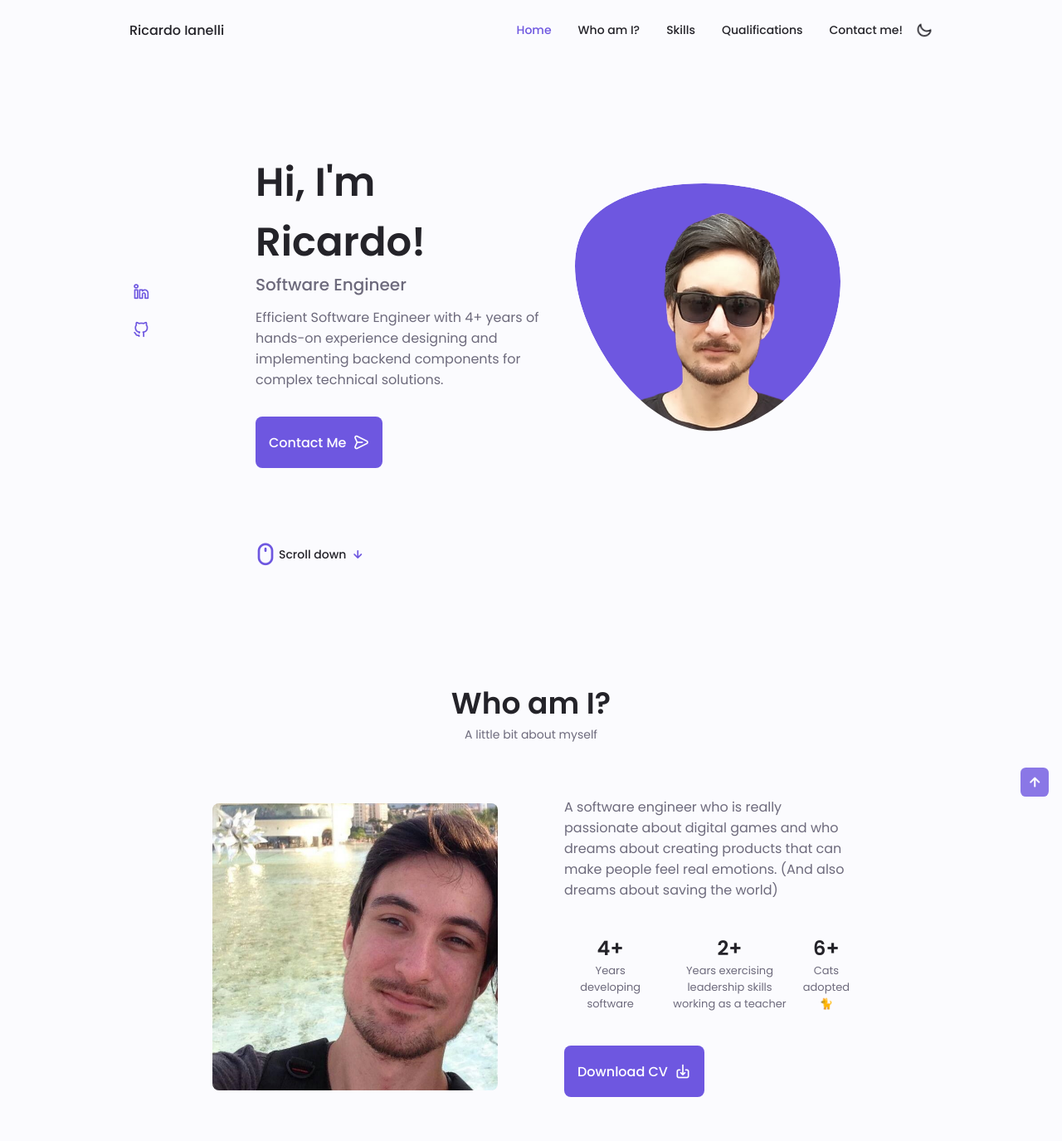
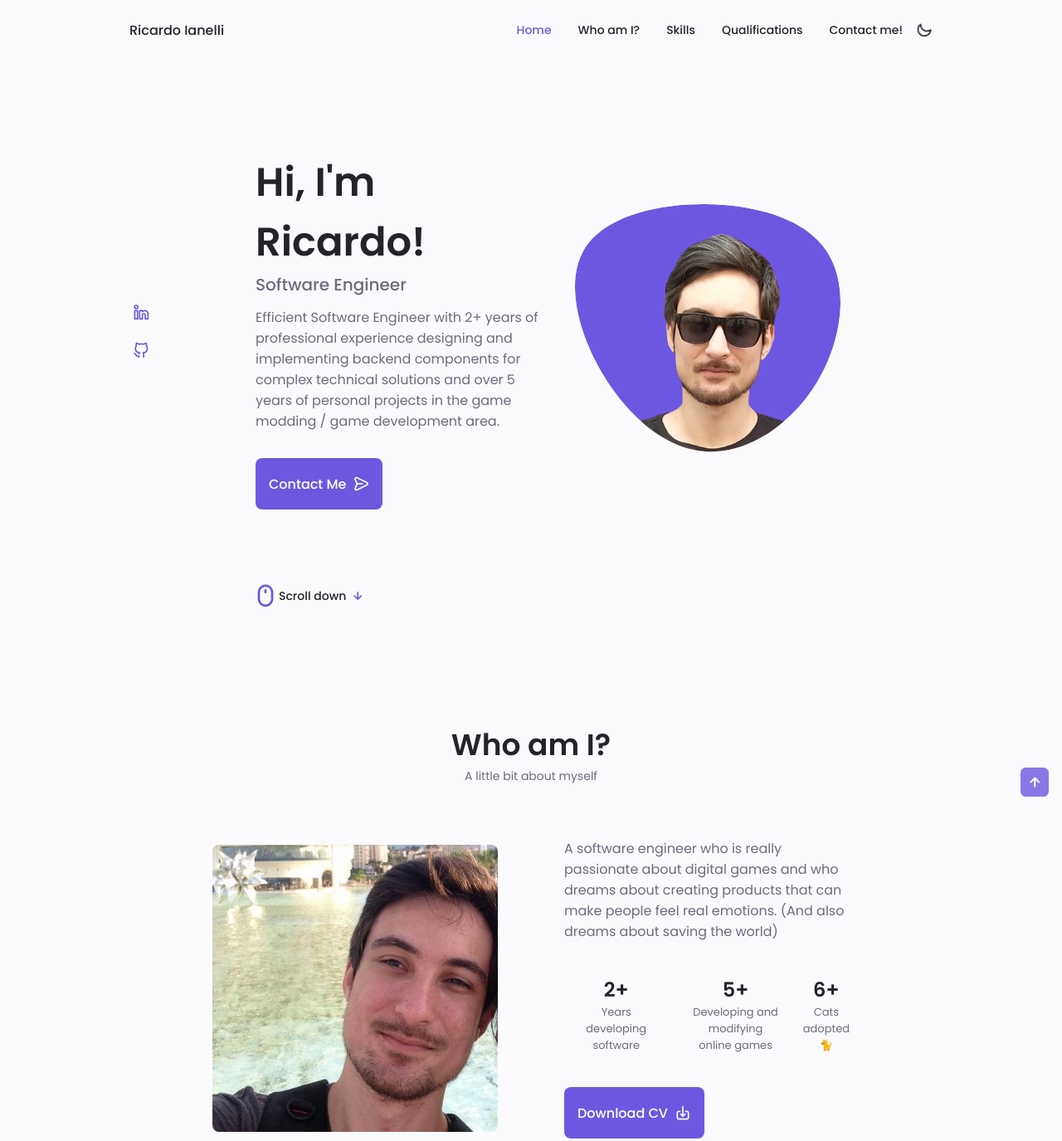
Before and after one commit to ricardoianelli/Portfolio, a plain HTML site: page index.html in a window 1280 px wide. Shown: the top 1375 px of the page at 83% size. Drawn offline with nearby package versions, Linux system fonts and the light colour scheme.

Commit message:
Update experiences

```diff
--- a/index.html
+++ b/index.html
@@ -77,6 +77,7 @@
                 <div class="home__container container grid">
                     <div class="home__content grid">
                         <div class="home__social">
+
                             <a href="https://www.linkedin.com/in/ricardoianelli/" target="_blank" class="home__social-icon">
                                 <i class="uil uil-linkedin-alt"></i>
                             </a>
@@ -112,8 +113,8 @@
                         <div class="home__data">
                             <h1 class="home__title">Hi, I'm Ricardo!</h1>
                             <h3 class="home__subtitle">Software Engineer</h3>
-                            <p class="home__description">Efficient Software Engineer with 4+ years of hands-on experience designing and implementing backend
-                                components for complex technical solutions.</p>
+                            <p class="home__description">Efficient Software Engineer with 2+ years of professional experience designing and implementing backend
+                                components for complex technical solutions and over 5 years of personal projects in the game modding / game development area.</p>
                             <a href="#contact" class="button button--flex">
                                 Contact Me <i class="uil uil-message button__icon"></i>
                             </a>
@@ -146,13 +147,13 @@
                         <div class="about__info">
 
                             <div>
-                                <span class="about__info-title">4+</span>
+                                <span class="about__info-title">2+</span>
                                 <span class="about__info-name">Years <br>developing software</span>
                             </div>
 
                             <div>
-                                <span class="about__info-title">2+</span>
-                                <span class="about__info-name">Years exercising leadership skills<br> working as a teacher</span>
+                                <span class="about__info-title">5+</span>
+                                <span class="about__info-name">Developing and modifying<br> online games</span>
                             </div>
 
                             <div>
```
